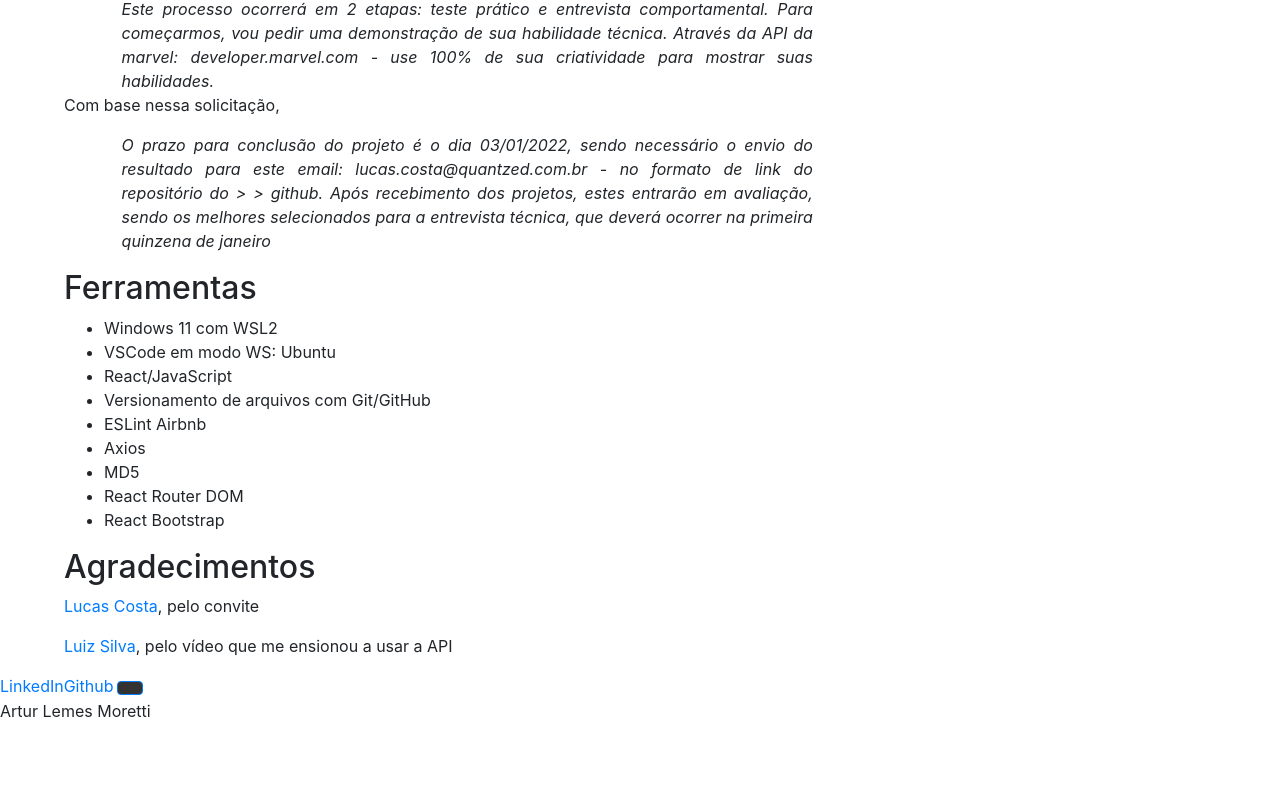
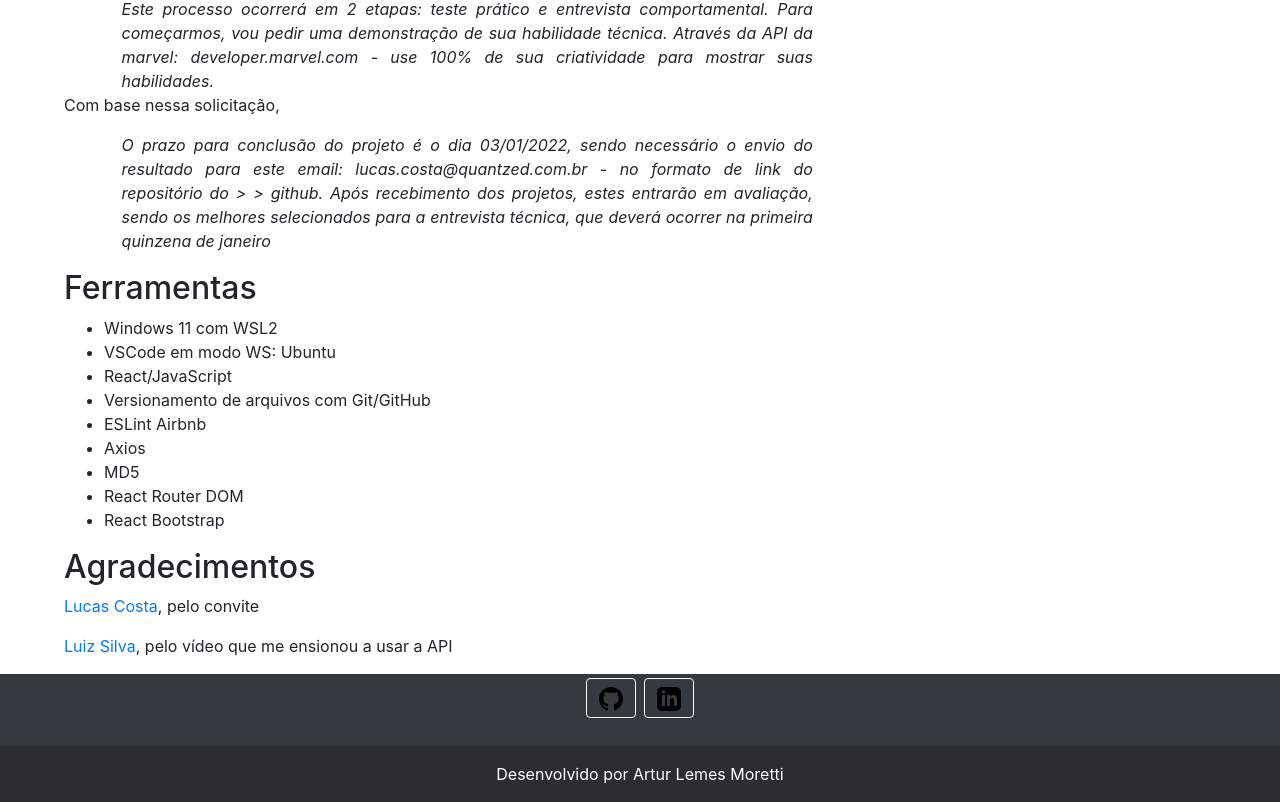
Before and after one commit to arturLMoretti/marvelAPIQuantzedChalenge, a React (Create React App) app: page / in a window 1280 px wide. Shown: the part 265-1067 px from the top of the page. Before the commit the page ends 988 px from the top, so only its background shows below. Built offline with nearby package versions, Linux system fonts and the light colour scheme.

Commit message:
Estiliza footer

```diff
--- a/src/components/Footer.jsx
+++ b/src/components/Footer.jsx
@@ -2,23 +2,49 @@
 
 function Footer() {
   return (
-    <footer>
-      <div>
-        <a href="https://www.linkedin.com/in/arturlemesmoretti/">LinkedIn</a>
-        <a href="https://github.com/arturLMoretti">Github</a>
+    <footer className="bg-dark text-center text-white">
+      <section className="mb-4">
         <a
-          className="btn btn-primary btn-floating m-1"
-          style={{ backgroundColor: '#333333' }}
+          className="btn btn-outline-light btn-floating m-1"
           href="https://github.com/arturLMoretti"
           role="button"
-          target="_blank"
-          rel="noreferrer"
         >
-          <i className="fab fa-github" />
+          <svg
+            xmlns="http://www.w3.org/2000/svg"
+            width="24"
+            height="24"
+            viewBox="0 0 24 24"
+          >
+            <path
+              d="M12 0c-6.626 0-12 5.373-12 12 0 5.302 3.438 9.8 8.207 11.387.599.111.793-.261.793-.577v-2.234c-3.338.726-4.033-1.416-4.033-1.416-.546-1.387-1.333-1.756-1.333-1.756-1.089-.745.083-.729.083-.729 1.205.084 1.839 1.237 1.839 1.237 1.07 1.834 2.807 1.304 3.492.997.107-.775.418-1.305.762-1.604-2.665-.305-5.467-1.334-5.467-5.931 0-1.311.469-2.381 1.236-3.221-.124-.303-.535-1.524.117-3.176 0 0 1.008-.322 3.301 1.23.957-.266 1.983-.399 3.003-.404 1.02.005 2.047.138 3.006.404 2.291-1.552 3.297-1.23 3.297-1.23.653 1.653.242 2.874.118 3.176.77.84 1.235 1.911 1.235 3.221 0 4.609-2.807 5.624-5.479 5.921.43.372.823 1.102.823 2.222v3.293c0 .319.192.694.801.576 4.765-1.589 8.199-6.086 8.199-11.386 0-6.627-5.373-12-12-12z"
+            />
+          </svg>
+        </a>
+        <a
+          className="btn btn-outline-light btn-floating m-1"
+          href="https://www.linkedin.com/in/arturlemesmoretti/"
+          role="button"
+        >
+          <svg
+            xmlns="http://www.w3.org/2000/svg"
+            width="24"
+            height="24"
+            viewBox="0 0 24 24"
+          >
+            <path
+              d="M19 0h-14c-2.761 0-5 2.239-5 5v14c0 2.761 2.239 5 5 5h14c2.762 0 5-2.239 5-5v-14c0-2.761-2.238-5-5-5zm-11 19h-3v-11h3v11zm-1.5-12.268c-.966 0-1.75-.79-1.75-1.764s.784-1.764 1.75-1.764 1.75.79 1.75 1.764-.783 1.764-1.75 1.764zm13.5 12.268h-3v-5.604c0-3.368-4-3.113-4 0v5.604h-3v-11h3v1.765c1.396-2.586 7-2.777 7 2.476v6.759z"
+            />
 
+          </svg>
         </a>
+      </section>
+
+      <div
+        className="text-center p-3"
+        style={{ backgroundColor: 'rgba(0, 0, 0, 0.2)' }}
+      >
+        Desenvolvido por Artur Lemes Moretti
       </div>
-      Artur Lemes Moretti
     </footer>
   );
 }
```
